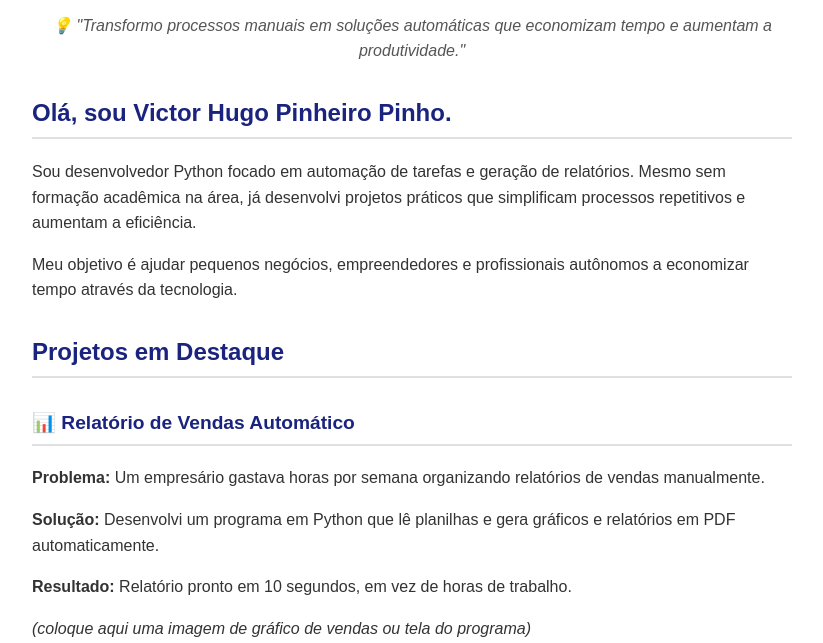
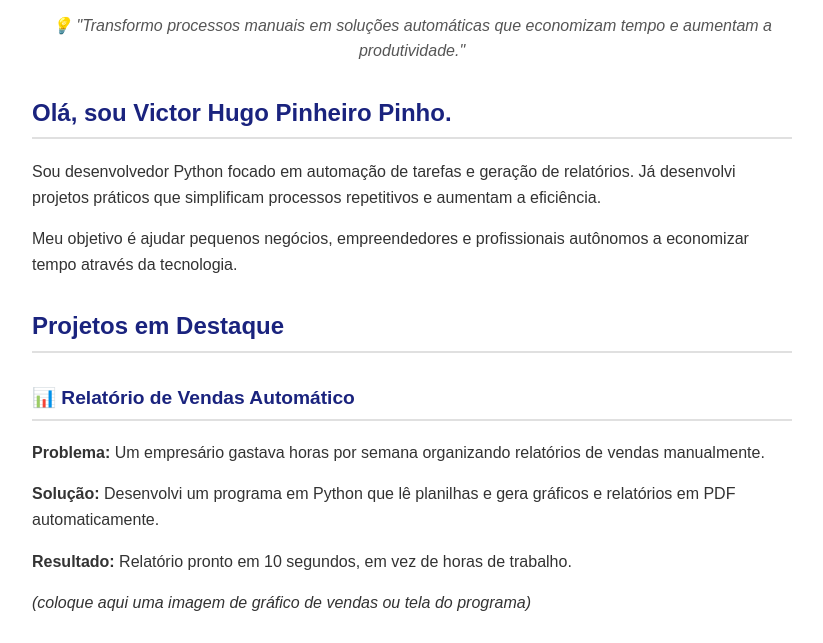
Before and after one commit to virtusvh/meu_portiflio, a plain HTML site: page index.html in a window 1280 px wide. Shown: the part 115-758 px from the top of the page, without its empty margins (228-1051 px from the left). Drawn offline with Linux system fonts and the light colour scheme.

Commit message:
index.html

```diff
--- a/index.html
+++ b/index.html
@@ -75,7 +75,7 @@
 
     <h2>Olá, sou Victor Hugo Pinheiro Pinho.</h2>
     <p>
-        Sou desenvolvedor Python focado em automação de tarefas e geração de relatórios. Mesmo sem formação acadêmica na área, já desenvolvi projetos práticos que simplificam processos repetitivos e aumentam a eficiência.
+        Sou desenvolvedor Python focado em automação de tarefas e geração de relatórios. Já desenvolvi projetos práticos que simplificam processos repetitivos e aumentam a eficiência.
     </p>
     <p>
         Meu objetivo é ajudar pequenos negócios, empreendedores e profissionais autônomos a economizar tempo através da tecnologia.
```
